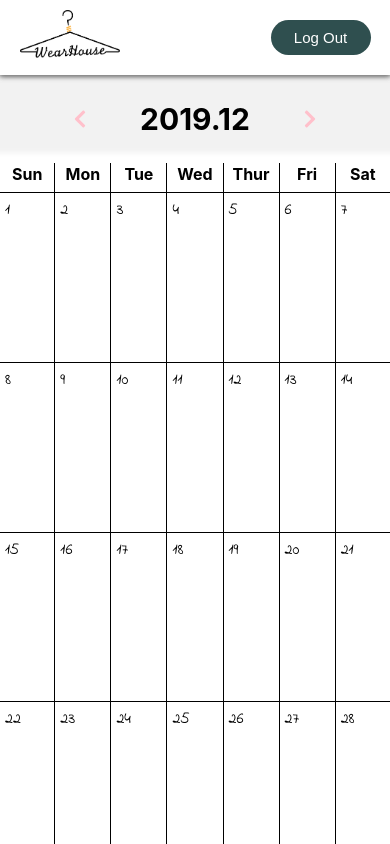
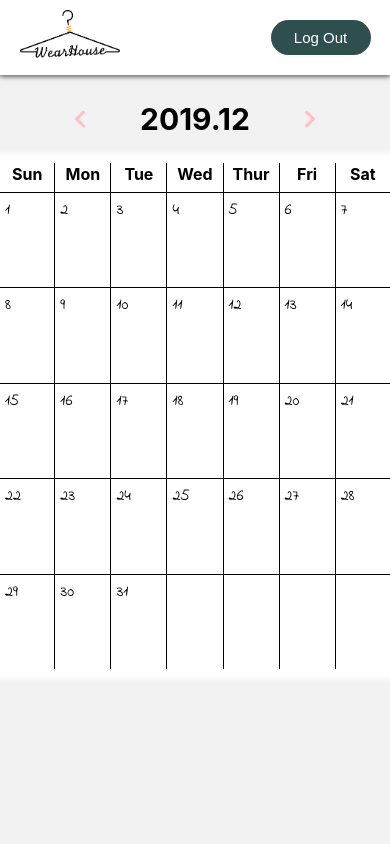
Before and after one commit to swsnu/swpp2019-team5, a React (Create React App) app in the folder front-end/wearhouse/: page /calendar in a window 390 px wide. Shown: the top 844 px of the page. Built offline with nearby package versions, Linux system fonts and the light colour scheme; no server answers; sample sign-in values are in the browser's storage.

Commit message:
Refactor into responsive design completed

```diff
--- a/front-end/wearhouse/src/Components/Calendar/Calendar.scss
+++ b/front-end/wearhouse/src/Components/Calendar/Calendar.scss
@@ -5,13 +5,19 @@
     border-collapse: collapse;
     table-layout: fixed;
 
-    width: 100%;
-    height: 100%;
-    margin-left: 15vw;
-    margin-right: 15vw;
+    width: 90vw;
+    height: 70vh;
+    max-width: 800px;
+
+    @media (max-width: 800px) {
+        border-radius: 0px;
+    }
 
     @media (max-width: 500px) {
         border-radius: 0px;
+        max-width: 100%;
+        width: 100vw;
+        height: 60vh;
     }
 
     #calendar-header {
@@ -32,9 +38,7 @@
             text-align: center;
             padding: 0px;
             margin: 0px;
-
-            width: 1vw;
-            height: 20vh;
+            height: 15vh;
 
             max-height: 100%;
             position: relative;
@@ -44,6 +48,14 @@
             background-repeat: no-repeat;
             background-size: cover;
             background-position: center 15%;
+
+            @media (max-width: 800px) {
+                height: 10vh;
+            }
+
+            @media (max-width: 500px) {
+                height: 10vh;
+            }
 
             .calendar-overlay {
                 width: 100%;
@@ -69,6 +81,10 @@
                     position: absolute;
                     top: 5px;
                     right: 5px;
+
+                    .fa-sun {
+                        color: #f2c629 !important;
+                    }
                 }
             }
 
@@ -85,7 +101,7 @@
 
                     .emoticon_on_calendar_cell {
                         width: 100%;
-                        max-width: 60px;
+                        max-width: 40px;
                     }
                 }
             }
@@ -97,6 +113,12 @@
 
         .has-outfit {
             cursor: pointer;
+            .date-cell-header {
+                .date {
+                    color: white;
+                    font-weight: bold;
+                }
+            }
         }
     }
 }
--- a/front-end/wearhouse/src/Containers/OutfitCalendar/OutfitCalendar.scss
+++ b/front-end/wearhouse/src/Containers/OutfitCalendar/OutfitCalendar.scss
@@ -58,15 +58,5 @@
                 }
             }
         }
-
-        #calendar {
-            width: 90vw;
-            height: 80vh;
-
-            @media (max-width: 500px) {
-                width: 100vw;
-                height: 60vh;
-            }
-        }
     }
 }
```
